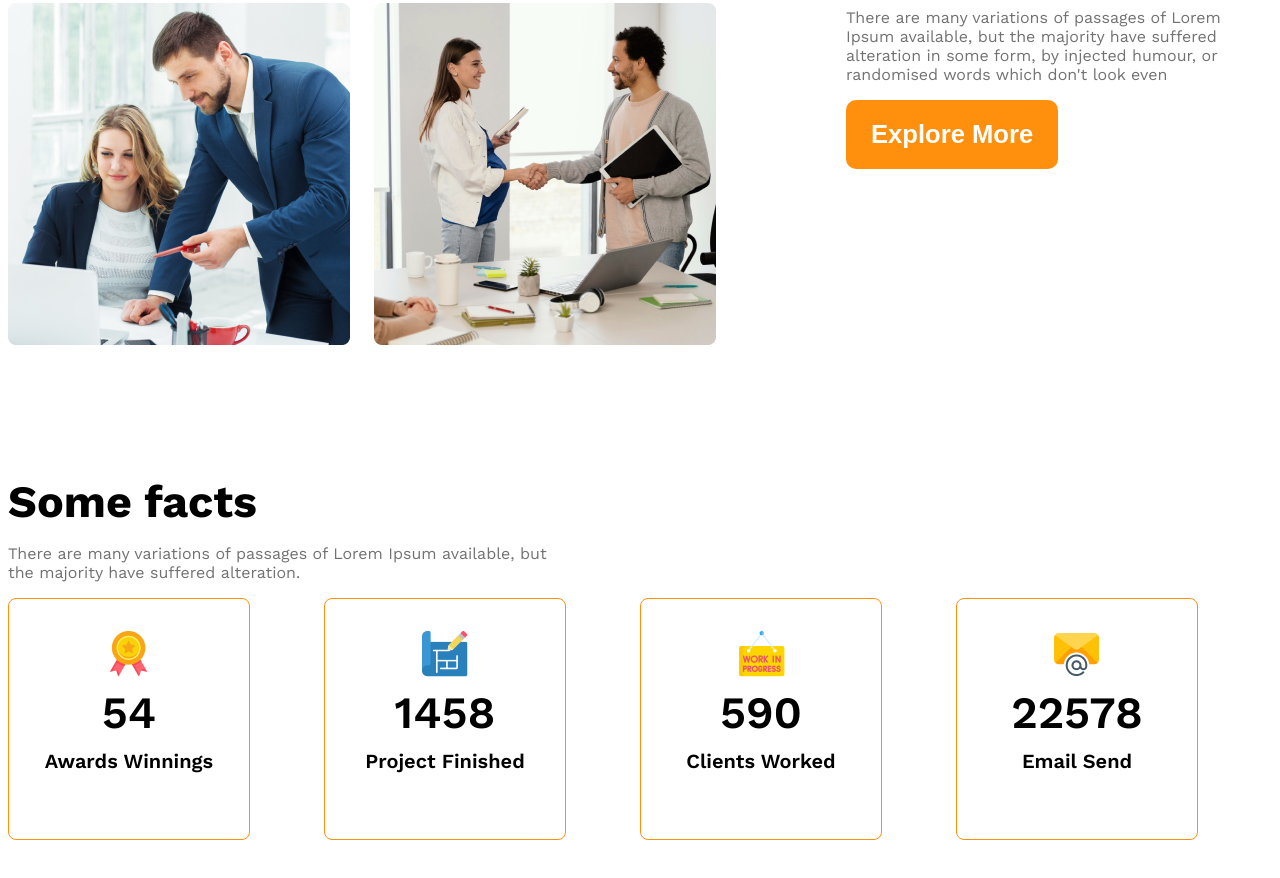
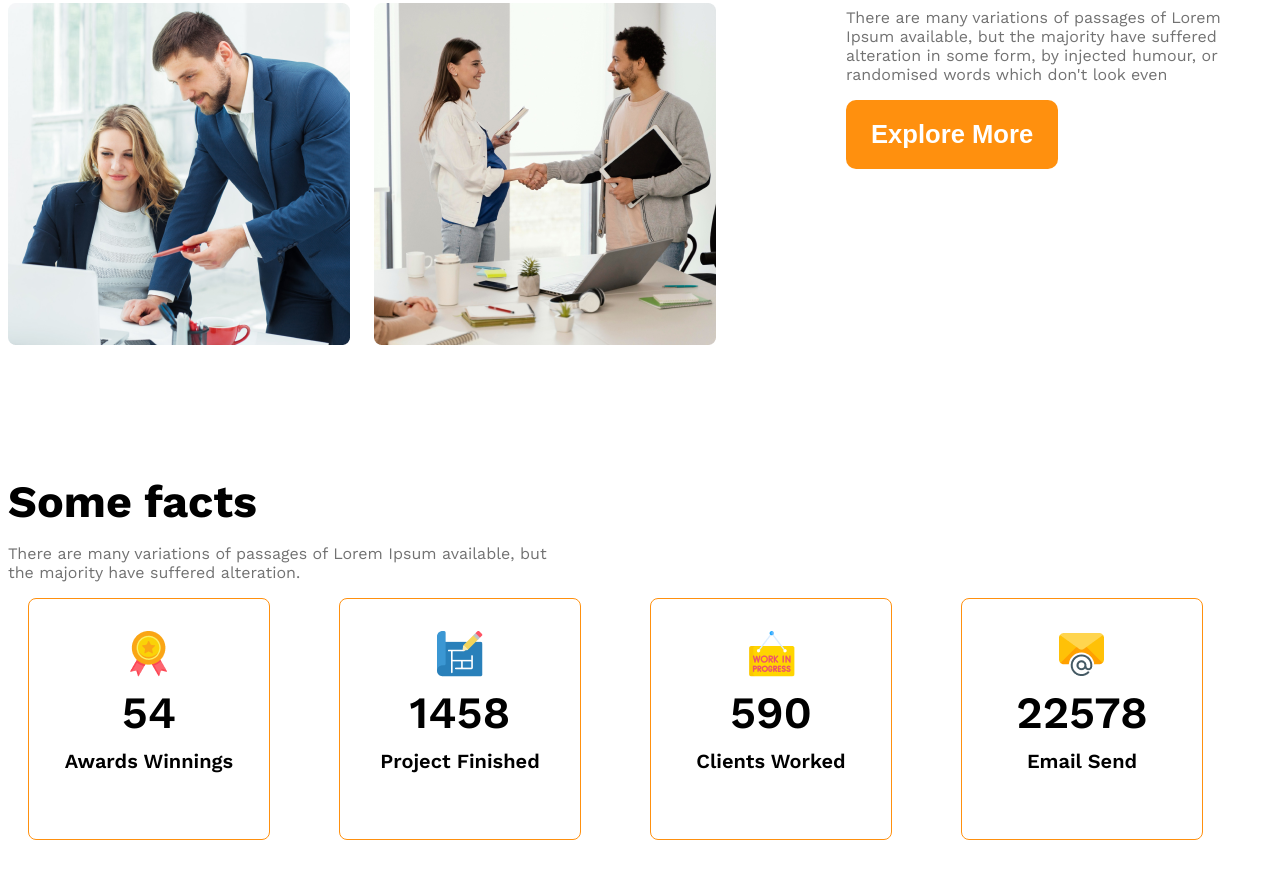
Before and after one commit to Maptaul/g3-architect-website, a plain HTML site: page index.html in a window 1280 px wide. Shown: the part 1683-2561 px from the top of the page. Drawn offline with nearby package versions, Linux system fonts and the light colour scheme.

Commit message:
some facet

```diff
--- a/style/architects.css
+++ b/style/architects.css
@@ -129,6 +129,9 @@ main > section{
 .facts-container{
    display: grid;
    grid-template-columns: repeat(4, 1fr);
+   justify-content: space-evenly;
+   margin-left: 20px;
+
 
 }
 
```
